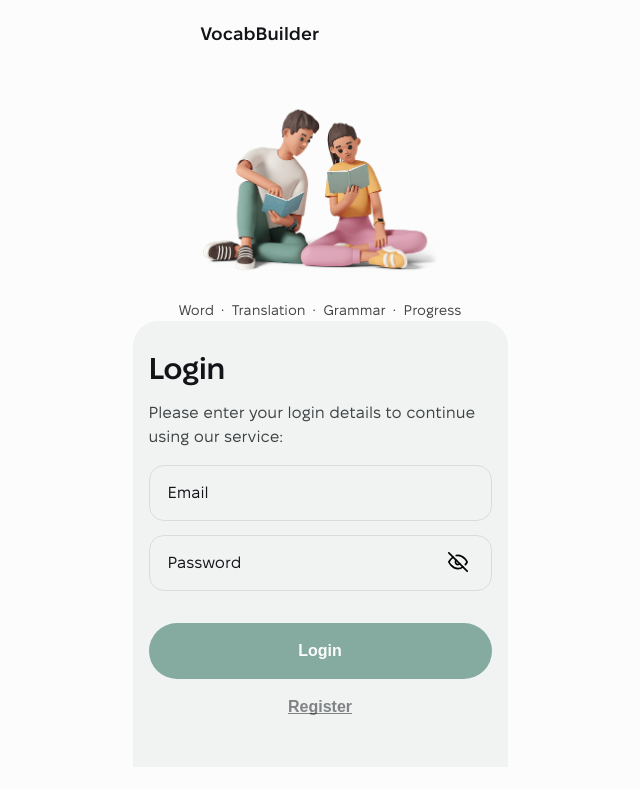
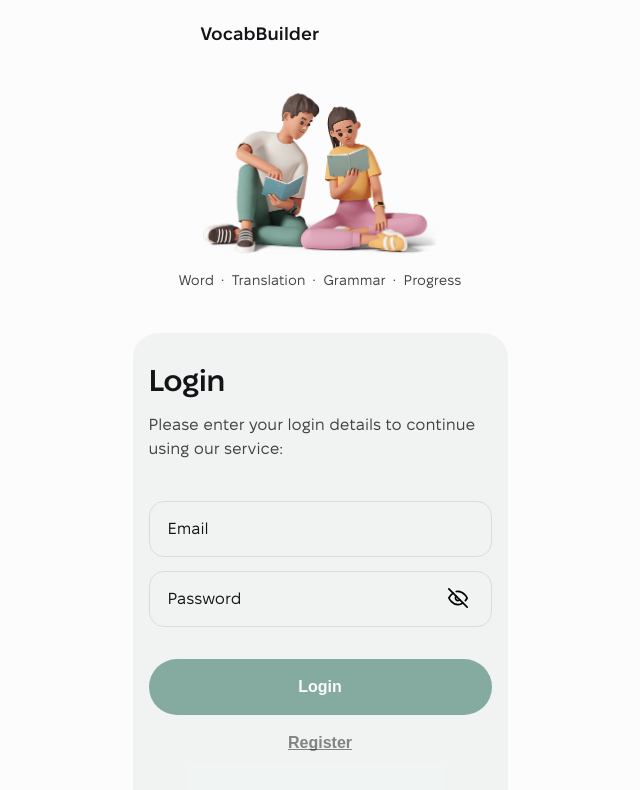
Before and after one commit to lolitaonoiko/VocabBuilder, a React (Vite) app: page /login in a window 1280 px wide. Shown: the top 790 px of the page, without its empty margins (320-960 px from the left). Built offline with nearby package versions, Linux system fonts and the light colour scheme.

Commit message:
login/register forms validation pass message

```diff
--- a/src/components/Header/Header.module.css
+++ b/src/components/Header/Header.module.css
@@ -3,7 +3,11 @@
     margin: 0 auto;
     gap: 16px;
     align-items: center;
-    padding: 16px;
+
+    padding-left: 16px;
+    padding-right: 16px;
+    padding-top: 16px;
+    padding-bottom: 12px;
     max-width: 375px;
     background-color: var(--white);
 }
--- a/src/components/HeroSection/HeroSection.module.css
+++ b/src/components/HeroSection/HeroSection.module.css
@@ -1,12 +1,19 @@
 .img {
     margin: 0 auto;
+    object-fit: cover;
+
+    height: 191px;
+    width: 247px;
+
+    margin-bottom: 8px;
 }
 
 .list {
     display: flex;
     justify-content: center;
     gap: 18px;
-    padding-top: 16px;
+    padding-top: 8px;
+    margin-bottom: 43px;
 }
 
 .list li {
@@ -25,4 +32,5 @@
     font-size: 14px;
     text-align: center;
     color: var(--dark-grey);
+    line-height: 1.333;
 }
--- a/src/components/ValidationInfo/ValidationInfo.jsx
+++ b/src/components/ValidationInfo/ValidationInfo.jsx
@@ -1,8 +1,10 @@
+import clsx from 'clsx';
 import s from './ValidationInfo.module.css';
 
 const ValidationInfo = ({ name, errors, type }) => {
+    const errorMessagesClasses = () => clsx(s.errInfoBox, type === 'password' && s.passErrorMessage);
     return (
-        <span className={s.errInfoBox}>
+        <span className={errorMessagesClasses()}>
             <svg width="16" height="16" className={s.icon}>
                 <use href={`/icons/sprite.svg#icon-${name}`}></use>
             </svg>
--- a/src/components/ValidationInfo/ValidationInfo.module.css
+++ b/src/components/ValidationInfo/ValidationInfo.module.css
@@ -7,6 +7,8 @@
     bottom: -12px;
 }
 .icon {
+    width: 16px;
+    height: 16px;
     fill: var(--red);
 }
 .errorMessage {
@@ -15,3 +17,6 @@
     letter-spacing: 0.01em;
     color: var(--red);
 }
+.passErrorMessage {
+    bottom: -30px;
+}
--- a/src/components/forms/LoginForm/LoginForm.jsx
+++ b/src/components/forms/LoginForm/LoginForm.jsx
@@ -1,11 +1,13 @@
 import { useNavigate } from 'react-router-dom';
 import s from './LoginForm.module.css';
-import { useState } from 'react';
+import { lazy, useState } from 'react';
 import { loginValidationSchema } from '../../../validation/loginSchema';
 import { useForm } from 'react-hook-form';
 import { yupResolver } from '@hookform/resolvers/yup';
 import clsx from 'clsx';
 import { FiEye, FiEyeOff } from 'react-icons/fi';
+
+const ValidationInfo = lazy(() => import('../../ValidationInfo/ValidationInfo'));
 
 const LoginForm = () => {
     const navigate = useNavigate();
--- a/src/components/forms/LoginForm/LoginForm.module.css
+++ b/src/components/forms/LoginForm/LoginForm.module.css
@@ -1,7 +1,12 @@
 .loginBox {
     background-color: var(--back-green);
     border-radius: 25px 25px 0 0;
-    padding: 32px 16px;
+
+    padding-bottom: 41px;
+
+    padding-top: 32px;
+    padding-left: 16px;
+    padding-right: 16px;
     text-align: start;
 
     display: flex;
@@ -10,7 +15,7 @@
 }
 .textBox {
     max-width: 343px;
-    margin-bottom: 16px;
+    margin-bottom: 40px;
 }
 .title {
     font-weight: 600;
--- a/src/components/forms/RegisterForm/RegisterForm.module.css
+++ b/src/components/forms/RegisterForm/RegisterForm.module.css
@@ -1,7 +1,10 @@
 .registerBox {
     background-color: var(--back-green);
     border-radius: 25px 25px 0 0;
-    padding: 32px 16px;
+    padding-bottom: 41px;
+    padding-top: 32px;
+    padding-left: 16px;
+    padding-right: 16px;
     text-align: start;
 
     display: flex;
@@ -37,7 +40,6 @@
 .input {
     font-family: inherit;
     font-size: 16px;
-
     border: 1px solid rgba(18, 20, 23, 0.1);
     border-radius: 15px;
     padding: 16px 18px;
```
